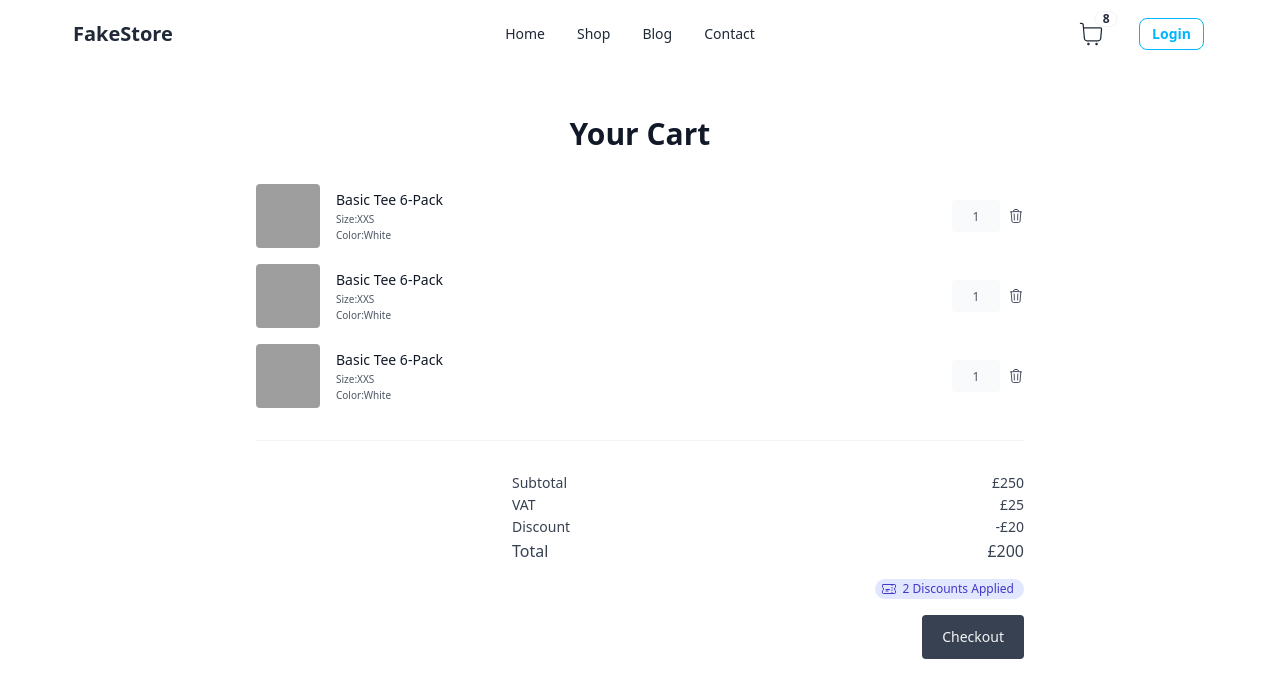
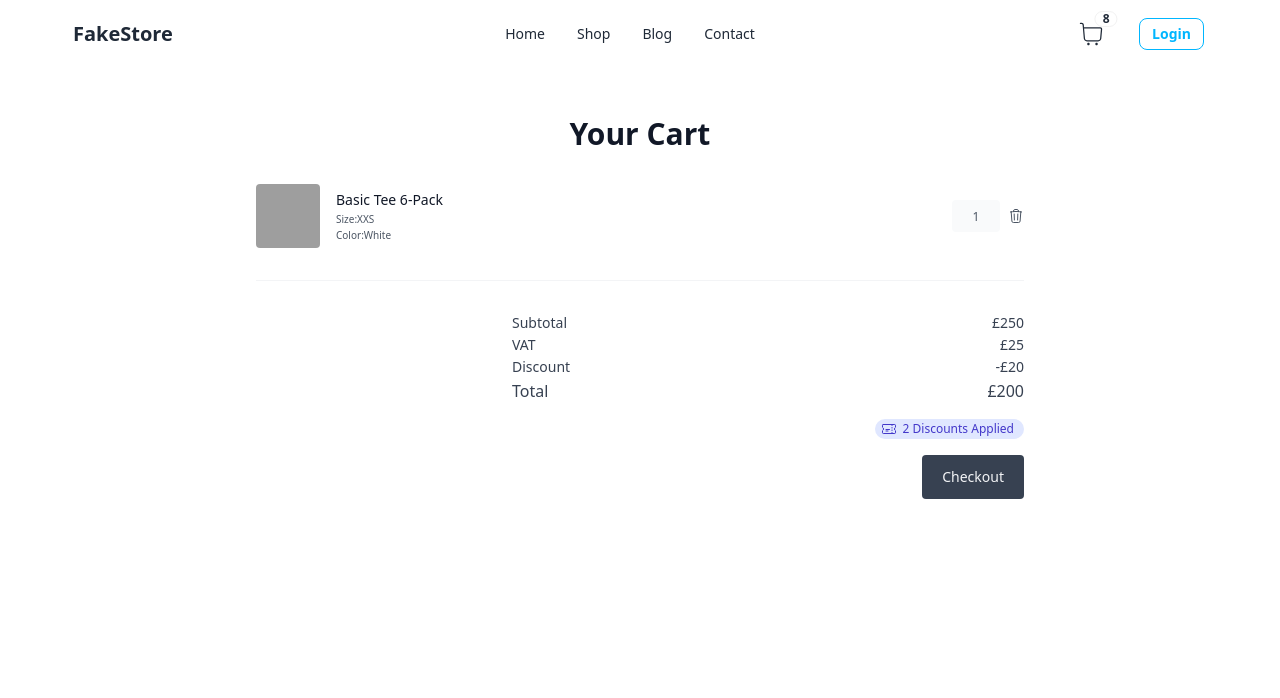
Before and after one commit to wamandaka/final-assignment-hacktiv8, a React (Vite) app: page /cart in a window 1280 px wide. Shown: the top 698 px of the page. Built offline with nearby package versions, Linux system fonts and the light colour scheme; grey boxes are pictures that could not be loaded.

Commit message:
update cart

```diff
--- a/src/pages/Cart.jsx
+++ b/src/pages/Cart.jsx
@@ -56,126 +56,6 @@ const Cart = () => {
                         min="1"
                         value="1"
                         id="Line1Qty"
-                        className="h-8 w-12 rounded border-gray-200 bg-gray-50 p-0 text-center text-xs text-gray-600 [-moz-appearance:_textfield] focus:outline-none [&::-webkit-inner-spin-button]:m-0 [&::-webkit-inner-spin-button]:appearance-none [&::-webkit-outer-spin-button]:m-0 [&::-webkit-outer-spin-button]:appearance-none"
-                      />
-                    </form>
-
-                    <button className="text-gray-600 transition hover:text-red-600">
-                      <span className="sr-only">Remove item</span>
-
-                      <svg
-                        xmlns="http://www.w3.org/2000/svg"
-                        fill="none"
-                        viewBox="0 0 24 24"
-                        strokeWidth="1.5"
-                        stroke="currentColor"
-                        className="size-4"
-                      >
-                        <path
-                          strokeLinecap="round"
-                          strokeLinejoin="round"
-                          d="M14.74 9l-.346 9m-4.788 0L9.26 9m9.968-3.21c.342.052.682.107 1.022.166m-1.022-.165L18.16 19.673a2.25 2.25 0 01-2.244 2.077H8.084a2.25 2.25 0 01-2.244-2.077L4.772 5.79m14.456 0a48.108 48.108 0 00-3.478-.397m-12 .562c.34-.059.68-.114 1.022-.165m0 0a48.11 48.11 0 013.478-.397m7.5 0v-.916c0-1.18-.91-2.164-2.09-2.201a51.964 51.964 0 00-3.32 0c-1.18.037-2.09 1.022-2.09 2.201v.916m7.5 0a48.667 48.667 0 00-7.5 0"
-                        />
-                      </svg>
-                    </button>
-                  </div>
-                </li>
-
-                <li className="flex items-center gap-4">
-                  <img
-                    src="https://images.unsplash.com/photo-1618354691373-d851c5c3a990?ixlib=rb-1.2.1&ixid=MnwxMjA3fDB8MHxwaG90by1wYWdlfHx8fGVufDB8fHx8&auto=format&fit=crop&w=830&q=80"
-                    alt=""
-                    className="size-16 rounded object-cover"
-                  />
-
-                  <div>
-                    <h3 className="text-sm text-gray-900">Basic Tee 6-Pack</h3>
-
-                    <dl className="mt-0.5 space-y-px text-[10px] text-gray-600">
-                      <div>
-                        <dt className="inline">Size:</dt>
-                        <dd className="inline">XXS</dd>
-                      </div>
-
-                      <div>
-                        <dt className="inline">Color:</dt>
-                        <dd className="inline">White</dd>
-                      </div>
-                    </dl>
-                  </div>
-
-                  <div className="flex flex-1 items-center justify-end gap-2">
-                    <form>
-                      <label htmlFor="Line2Qty" className="sr-only">
-                        {" "}
-                        Quantity{" "}
-                      </label>
-
-                      <input
-                        type="number"
-                        min="1"
-                        value="1"
-                        id="Line2Qty"
-                        className="h-8 w-12 rounded border-gray-200 bg-gray-50 p-0 text-center text-xs text-gray-600 [-moz-appearance:_textfield] focus:outline-none [&::-webkit-inner-spin-button]:m-0 [&::-webkit-inner-spin-button]:appearance-none [&::-webkit-outer-spin-button]:m-0 [&::-webkit-outer-spin-button]:appearance-none"
-                      />
-                    </form>
-
-                    <button className="text-gray-600 transition hover:text-red-600">
-                      <span className="sr-only">Remove item</span>
-
-                      <svg
-                        xmlns="http://www.w3.org/2000/svg"
-                        fill="none"
-                        viewBox="0 0 24 24"
-                        strokeWidth="1.5"
-                        stroke="currentColor"
-                        className="size-4"
-                      >
-                        <path
-                          strokeLinecap="round"
-                          strokeLinejoin="round"
-                          d="M14.74 9l-.346 9m-4.788 0L9.26 9m9.968-3.21c.342.052.682.107 1.022.166m-1.022-.165L18.16 19.673a2.25 2.25 0 01-2.244 2.077H8.084a2.25 2.25 0 01-2.244-2.077L4.772 5.79m14.456 0a48.108 48.108 0 00-3.478-.397m-12 .562c.34-.059.68-.114 1.022-.165m0 0a48.11 48.11 0 013.478-.397m7.5 0v-.916c0-1.18-.91-2.164-2.09-2.201a51.964 51.964 0 00-3.32 0c-1.18.037-2.09 1.022-2.09 2.201v.916m7.5 0a48.667 48.667 0 00-7.5 0"
-                        />
-                      </svg>
-                    </button>
-                  </div>
-                </li>
-
-                <li className="flex items-center gap-4">
-                  <img
-                    src="https://images.unsplash.com/photo-1618354691373-d851c5c3a990?ixlib=rb-1.2.1&ixid=MnwxMjA3fDB8MHxwaG90by1wYWdlfHx8fGVufDB8fHx8&auto=format&fit=crop&w=830&q=80"
-                    alt=""
-                    className="size-16 rounded object-cover"
-                  />
-
-                  <div>
-                    <h3 className="text-sm text-gray-900">Basic Tee 6-Pack</h3>
-
-                    <dl className="mt-0.5 space-y-px text-[10px] text-gray-600">
-                      <div>
-                        <dt className="inline">Size:</dt>
-                        <dd className="inline">XXS</dd>
-                      </div>
-
-                      <div>
-                        <dt className="inline">Color:</dt>
-                        <dd className="inline">White</dd>
-                      </div>
-                    </dl>
-                  </div>
-
-                  <div className="flex flex-1 items-center justify-end gap-2">
-                    <form>
-                      <label htmlFor="Line3Qty" className="sr-only">
-                        {" "}
-                        Quantity{" "}
-                      </label>
-
-                      <input
-                        type="number"
-                        min="1"
-                        value="1"
-                        id="Line3Qty"
                         className="h-8 w-12 rounded border-gray-200 bg-gray-50 p-0 text-center text-xs text-gray-600 [-moz-appearance:_textfield] focus:outline-none [&::-webkit-inner-spin-button]:m-0 [&::-webkit-inner-spin-button]:appearance-none [&::-webkit-outer-spin-button]:m-0 [&::-webkit-outer-spin-button]:appearance-none"
                       />
                     </form>
```
